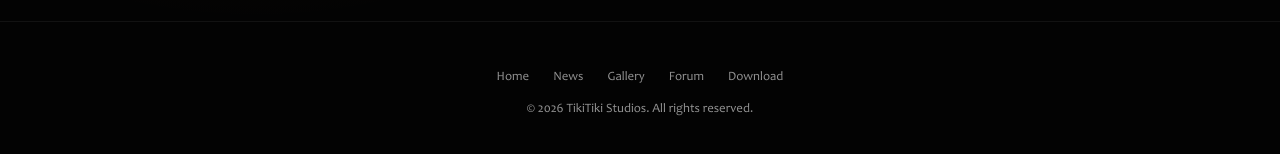
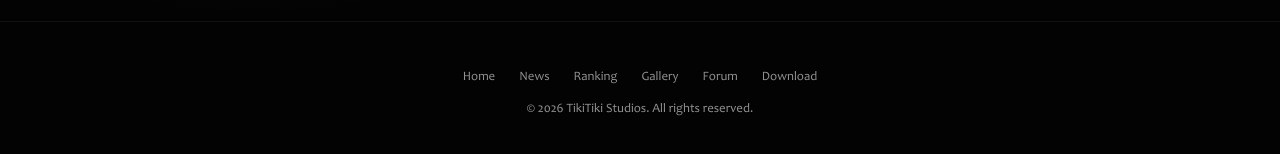
Before and after one commit to siropregno/Vetus-Rex-web, a React (Vite) app: page /en in a window 1280 px wide. Shown: the part 1215-1369 px from the top of the page. Built offline with nearby package versions, Linux system fonts and the light colour scheme; no server answers; the database is empty; a web font is replaced by a local one.

Commit message:
links footer

```diff
--- a/src/App.jsx
+++ b/src/App.jsx
@@ -80,6 +80,7 @@ function App() {
                 <nav className="footer-links">
                   <a href={`/${getLang()}`}>{t('nav.home')}</a>
                   <a href={`/${getLang()}/news`}>{t('nav.news')}</a>
+                  <a href={`/${getLang()}/ranking`}>{t('nav.ranking')}</a>
                   <a href={`/${getLang()}/gallery`}>{t('nav.gallery')}</a>
                   <a href={`/${getLang()}/forum`}>{t('nav.forum')}</a>
                   <a href="https://vetusrex.itch.io/game/download/eyJleHBpcmVzIjoxNzcyMDg5NDIxLCJpZCI6MzQwNDcxMX0%3d.48cEwzg6XEc5vxIIUdHVuHVkrfQ%3d" target="_blank" rel="noopener noreferrer">{t('nav.download')}</a>
```
